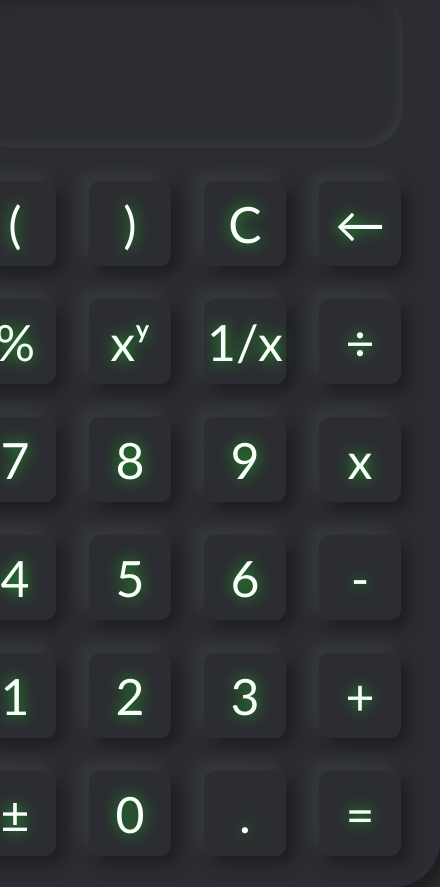
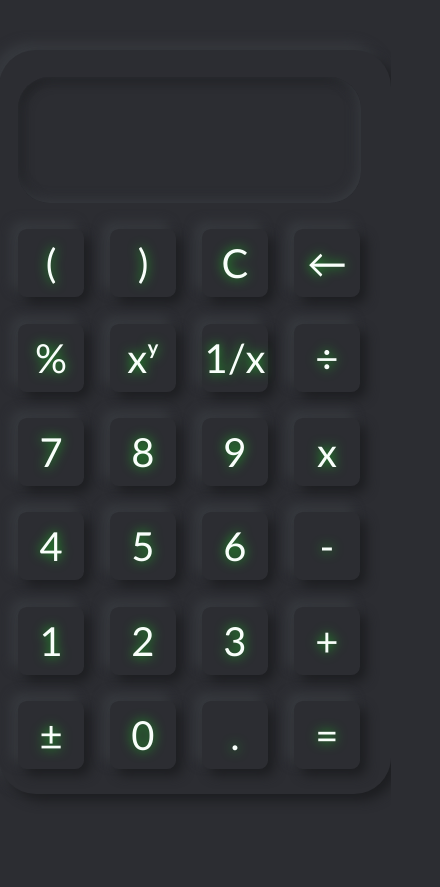
Before and after one commit to Enver911/react_calculator, a React (Vite) app: page / in a window 390 px wide. Shown: the whole page, 440 px wide, since content can reach past the window. After the commit the page ends 844 px from the top, so only its background shows below. Built offline with nearby package versions, Linux system fonts and the light colour scheme.

Commit message:
added some adaptability

```diff
--- a/src/components/Button/Button.module.css
+++ b/src/components/Button/Button.module.css
@@ -1,19 +1,19 @@
 .buttonContainer {
-    height: 85px;
-    width: 82px;
+    height: calc(85px * var(--scale-factor));
+    width: calc(82px * var(--scale-factor));
     box-shadow: var(--main-box-shadow);
     border: none;
-    border-radius: 11px;
+    border-radius: calc(11px * var(--scale-factor));
     background-color: var(--main-color);
     padding: 0;
-    font-size: 50px;
+    font-size: calc(50px * var(--scale-factor));
 }
 
 .buttonContainer:active {
-    box-shadow: inset -4px -4px 15px var(--illuminatedSideColor), inset 4px 4px 15px var(--darkenedSideColor) !important;
+    box-shadow: inset calc(-4px * var(--scale-factor)) calc(-4px * var(--scale-factor)) calc(15px * var(--scale-factor)) var(--illuminatedSideColor), inset calc(4px * var(--scale-factor)) calc(4px * var(--scale-factor)) calc(15px * var(--scale-factor)) var(--darkenedSideColor) !important;
 }
 
 .buttonContainer:hover {
-    box-shadow: 4px 4px 15px var(--darkenedSideColor), -4px -4px 15px var(--illuminatedSideColor);
+    box-shadow: calc(4px * var(--scale-factor)) calc(4px * var(--scale-factor)) calc(15px * var(--scale-factor)) var(--darkenedSideColor), calc(-4px * var(--scale-factor)) calc(-4px * var(--scale-factor)) calc(15px * var(--scale-factor)) var(--illuminatedSideColor);
     cursor: pointer;
 }
--- a/src/components/Calculator/Calculator.module.css
+++ b/src/components/Calculator/Calculator.module.css
@@ -1,11 +1,11 @@
 .calculatorContainer {
     display: flex;
     flex-wrap: wrap;
-    border-radius: 46px;
+    border-radius: calc(46px * var(--scale-factor));
     border-color: black;
-    width: 490px;
-    gap: 33px;
+    width: calc(490px * var(--scale-factor));
+    gap: calc(33px * var(--scale-factor));
     background-color: var(--main-color);
     box-shadow: var(--main-box-shadow);
-    padding: 34px 37px 31px 24px;
+    padding: calc(34px * var(--scale-factor)) calc(37px * var(--scale-factor)) calc(31px * var(--scale-factor)) calc(24px * var(--scale-factor));
 }
--- a/src/components/Display/Display.module.css
+++ b/src/components/Display/Display.module.css
@@ -1,24 +1,24 @@
 .displayContainer {
-    height: 157px;
-    width: 435px;
+    height: calc(157px * var(--scale-factor));
+    width: calc(435px * var(--scale-factor));
     border: none;
-    border-radius: 40px;
-    padding: 15px 25px;
-    box-shadow: inset -4px -4px 15px var(--illuminatedSideColor), inset 4px 4px 15px var(--darkenedSideColor);
+    border-radius: calc(40px * var(--scale-factor));
+    padding: calc(15px * var(--scale-factor)) calc(25px * var(--scale-factor));
+    box-shadow: inset calc(-4px * var(--scale-factor)) calc(-4px * var(--scale-factor)) calc(15px * var(--scale-factor)) var(--illuminatedSideColor), inset calc(4px * var(--scale-factor)) calc(4px * var(--scale-factor)) calc(15px * var(--scale-factor)) var(--darkenedSideColor);
     text-align: right;
     word-break: break-word;
     overflow: auto;
-    font-size: 50px;
+    font-size: calc(50px * var(--scale-factor));
 }
 
 ::-webkit-scrollbar {
-    width: 5px;
-    box-shadow: 4px 4px 15px var(--darkenedSideColor), -4px -4px 15px var(--illuminatedSideColor);
+    width: calc(5px * var(--scale-factor));
+    box-shadow: calc(4px * var(--scale-factor)) calc(4px * var(--scale-factor)) calc(15px * var(--scale-factor)) var(--darkenedSideColor), calc(-4px * var(--scale-factor)) calc(-4px * var(--scale-factor)) calc(15px * var(--scale-factor)) var(--illuminatedSideColor);
 }
 
 ::-webkit-scrollbar-thumb {
     background-color: var(--illuminatedSideColor);
-    border-radius: 4px;
+    border-radius: calc(4px * var(--scale-factor));
 }
 
 ::-webkit-scrollbar-thumb:hover {
--- a/src/index.css
+++ b/src/index.css
@@ -1,19 +1,20 @@
 :root {
+    --scale-factor: 1;
     --main-color: rgb(44, 45, 50);
     --darkenedSideColor: rgb(29, 30, 33);
     --illuminatedSideColor: rgb(56, 59, 64);
-    --main-box-shadow: 8px 8px 15px var(--darkenedSideColor), -8px -8px 15px var(--illuminatedSideColor);
+    --main-box-shadow: calc(8px * var(--scale-factor)) calc(8px * var(--scale-factor)) calc(15px * var(--scale-factor)) var(--darkenedSideColor), calc(-8px * var(--scale-factor)) calc(-8px * var(--scale-factor)) calc(15px * var(--scale-factor)) var(--illuminatedSideColor);
     --main-text-color: rgb(248, 254, 250);
-    --main-text-shadow: 0px 0px 15px rgb(31, 184, 40);
+    --main-text-shadow: calc(0px * var(--scale-factor)) calc(0px * var(--scale-factor)) calc(15px * var(--scale-factor)) rgb(31, 184, 40);
 }
 
 [data-theme="light"] {
     --main-color: rgb(202, 210, 223);
     --darkenedSideColor: rgb(29, 30, 33);
     --illuminatedSideColor: rgb(56, 59, 64);
-    --main-box-shadow: 8px 8px 15px var(--darkenedSideColor), -8px -8px 15px var(--illuminatedSideColor);
+    --main-box-shadow: calc(8px * var(--scale-factor)) calc(8px * var(--scale-factor)) calc(15px * var(--scale-factor)) var(--darkenedSideColor), calc(-8px * var(--scale-factor)) calc(-8px * var(--scale-factor)) calc(15px * var(--scale-factor)) var(--illuminatedSideColor);
     --main-text-color: rgb(248, 254, 250);
-    --main-text-shadow: 0px 0px 15px rgb(31, 184, 40);
+    --main-text-shadow: calc(0px * var(--scale-factor)) calc(0px * var(--scale-factor)) calc(15px * var(--scale-factor)) rgb(31, 184, 40);
 }
 
 #root {
@@ -33,3 +34,15 @@
     background-color: var(--main-color);
     font-family: Calibri, sans-serif;
 }
+
+@media (max-width: 500px) {
+    :root {
+        --scale-factor: 0.8;
+    }
+}
+
+@media (max-width: 375px) {
+    :root {
+        --scale-factor: 0.6;
+    }
+}
```
